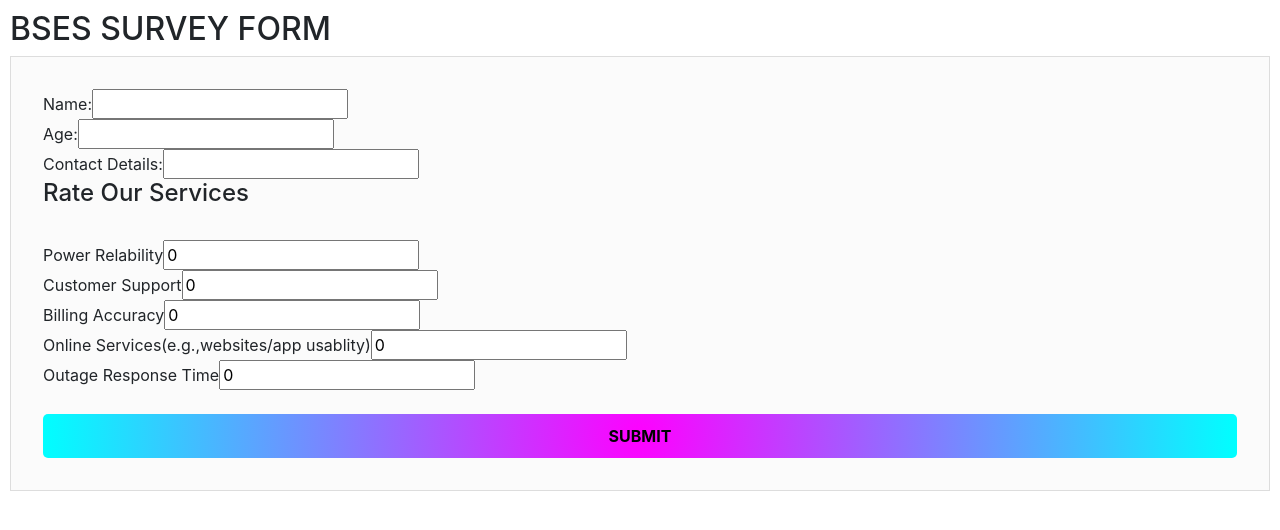
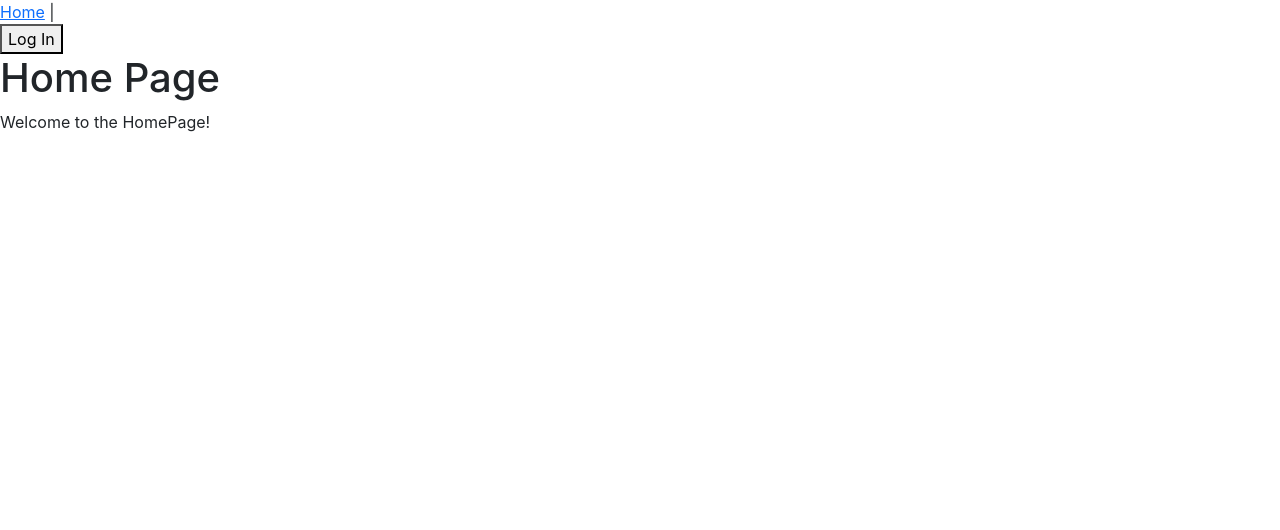
Before and after one commit to Aanshu4k/TrainingWork, a React (Create React App) app in the folder myapp/: page / in a window 1280 px wide. Shown: the top 530 px of the page. Built offline with nearby package versions, Linux system fonts and the light colour scheme.

Commit message:
new things learn params,conditionalRouting,Fragment,...

```diff
--- a/myapp/package.json
+++ b/myapp/package.json
@@ -10,7 +10,7 @@
     "react": "^18.2.0",
     "react-bootstrap": "^2.9.1",
     "react-dom": "^18.2.0",
-    "react-router-dom": "^6.19.0",
+    "react-router-dom": "^6.20.0",
     "react-scripts": "5.0.1",
     "web-vitals": "^2.1.4"
   },
--- a/myapp/src/App.js
+++ b/myapp/src/App.js
@@ -1,16 +1,28 @@
-
-import React from 'react';
-import Timer from './Components/UseRef.js';
-import TodoList from './Components/ToDoList.js';
-import { useState } from 'react';
-import BSESSurvey from './Components/BSESSurvey.js';
-function App() {
+import React, { useState } from 'react';
+import { BrowserRouter as Router, Routes, Route, Link, Navigate } from 'react-router-dom';
+import NormalComponent from './Components/NormalComponent';
+import PureComponent from './Components/PureComponent';
+import HomePage from './Components/HomePage';
+import AboutPage from './Components/AboutPage';
+const App = () => {
+  const [isLoggedIn, setIsLoggedIn] = useState(false);
   return (
-    <div>
-      <BSESSurvey />
-    </div>
+    <Router>
+      <div>
+        <nav>
+          <Link to="/">Home</Link> | {isLoggedIn && <Link to="/about">About</Link>}
+        </nav>
+        <button onClick={() => setIsLoggedIn(!isLoggedIn)}>
+          {isLoggedIn ? 'Log Out' : 'Log In'}
+        </button>
+        <Routes>
+          <Route path="/" element={<HomePage />} />
+          <Route path="/about" element={isLoggedIn ? <AboutPage /> : <Navigate to="/" />} />
+        </Routes>
+      </div>
+    </Router>
   );
-}
+};
 
 export default App;
 
@@ -37,7 +49,36 @@
 
 
 
+// const Home = () => <h2><button>Login</button></h2>;
+// const About = () => <h2>About</h2>;
+// const Contact = () => <h2>Contact</h2>;
+// const NotFound = () => <h2>404 Not Found</h2>;
 
+// let [isLoggedIn, setisLoggedIn] = useState(false);
+//   const handleChange = () => {
+//     setisLoggedIn(!isLoggedIn)
+//   }
+//   return (
+//     <Router>
+//       <nav>
+//         <ul>
+//           <li><Link to="/">Home</Link></li>
+//           {isLoggedIn && <li><Link to="/about">About</Link></li>}
+//           <li><Link to="/contact">Contact</Link></li>
+//           <li><b>Need About section?<br /></b><input type='radio' name='radio' onChange={handleChange} />Yes{" "}
+//             <input type='radio' name='radio' onChange={handleChange} />No<br />
+//           </li>
+//         </ul>
+//       </nav>
+
+//       <Routes>
+//         <Route path="/" element={<Home />} />
+//         <Route path="/about" element={<About />} />
+//         <Route path="/contact" element={<Contact />} />
+//         <Route path="*" element={<NotFound />} />
+//       </Routes>
+//     </Router>
+//   );
 
 {/* <MasterPage>
     //   {/* Children of MasterPage Component */}
--- /dev/null
+++ b/myapp/src/Components/AboutPage.jsx
@@ -0,0 +1,12 @@
+import React from "react";
+import { useParams } from "react-router-dom";
+const AboutPage = () => {
+    // let {id}=useParams();
+    return (
+        <div>
+            <h1>About Component</h1>
+            <p>Welcome to the About Page!</p>
+        </div>
+    );
+}
+export default AboutPage;
--- a/myapp/src/Components/BSESSurvey.js
+++ b/myapp/src/Components/BSESSurvey.js
@@ -1,7 +1,11 @@
-import { useState, useEffect } from 'react';
+import { useState, useEffect, useRef } from 'react';
 const BSESSurvey = () => {
     const [formData, setFormData] = useState({
         name: '', age: '', contact_det: '',
+    }, [])
+    const inputRef = useRef(null);
+    useEffect(() => {
+        inputRef.current.focus();
     }, [])
     const [rating, setRating] = useState({
         powerRel: 0,
@@ -10,34 +14,73 @@
         onlServ: 0,
         outResTime: 0,
     })
+    const [validation, setValidation] = useState({
+        name: { isValid: true, errorMessage: '' },
+        age: { isValid: true, errorMessage: '' },
+        contact_det: { isValid: true, errorMessage: '' }
+    })
     const handleInputChange = (e) => {
-        // const {name,value}=e.target;
-        // setFormData({...rating,[name]:value})
-        setFormData(e.target.value);
-        console.log(formData);
+        const { name, value } = e.target;
+        setFormData((prevData) => ({ ...prevData, [name]: value }));
+        validateInput(name,value)
+
     }
     const handleInputChange2 = (e) => {
         const { name, value } = e.target;
         setRating({ ...rating, [name]: value })
-        console.log(rating)
     }
-    const calculateAvg=()=>{
-        let result=0;
-        result=(rating.powerRel+rating.custSupp+rating.billAcc+rating.onlServ+rating.outResTime)/5;
-        alert()
+    const validateInput = (fieldName, value) => {
+        let isValid=true;
+        let errorMessage='';
+        switch(fieldName){
+            case 'name':
+                const nameRegex=/^[A-Za-z\s]{2,}$/;
+                isValid=nameRegex.test(value);
+                errorMessage=isValid?'':'Invalid Name';
+                break;
+            case 'age':
+                const ageRegex=/^\d+$/;
+                isValid=ageRegex.test(value);
+                errorMessage=isValid?'':'Invalid Age';
+                break;
+            default:
+                break;
+        }
+        setValidation((prevValidation) => (
+            {
+                ...prevValidation,
+                [fieldName]: { isValid, errorMessage }
+            }
+        ));
+    }
+    const calculateAvg = (e) => {
+        // e.preventDefault();
+        let result;
+        result = (parseFloat(rating.powerRel) + parseFloat(rating.custSupp) + parseFloat(rating.billAcc) + parseFloat(rating.onlServ) + parseFloat(rating.outResTime)) / 5;
+        alert(`Thank you for filling the Survey ${formData.name}. Average Rating= ${result}`)
     }
     return (
         <div style={{ padding: '10px' }}>
             <h2>BSES SURVEY FORM</h2>
-            <form style={{display:'flex',flexDirection:'column'}}>
+            <form style={{ display: 'flex', flexDirection: 'column', flexWrap: 'wrap' }}>
                 <div>
                     <label>Name: </label>
-                    <input type='text' value={formData.name} onChange={handleInputChange} /><br />
+                    <input ref={inputRef} type='text' name='name' value={formData.name} onChange={handleInputChange}
+                    style={{borderColor: validation.name.isValid?'green':'red'}}
+                    />{" "}
+                    {validation.name.isValid?null:
+                    <span style={{color:'red'}}>{validation.name.errorMessage}</span>}
+                    <br /><br />
                     <label>Age: </label>
-                    <input type='number' value={formData.age} onChange={handleInputChange} /><br/>
+                    <input type='number' name='age' value={formData.age} onChange={handleInputChange}
+                    style={{borderColor: validation.age.isValid?'green':'red'}}
+                    />
+                    {validation.age.isValid?null:
+                    <span style={{color:'red'}}>{validation.age.errorMessage}</span>}
+                    <br /><br />
                     <label>Contact Details: </label>
-                    <input type='number' value={formData.contact_det} onChange={handleInputChange} />
-                    {" "}
+                    <input type='number' name='contact_det' value={formData.contact_det} onChange={handleInputChange} />
+                    {" "}<br /><br />
                 </div>
 
                 <div>
@@ -52,8 +95,8 @@
                     <input type='number' name='onlServ' value={rating.onlServ} onChange={handleInputChange2} /><br />
                     <label>Outage Response Time</label>
                     <input type='number' name='outResTime' value={rating.outResTime} onChange={handleInputChange2} /><br />
-                </div><br/>
-                <button type='submit' >SUBMIT</button>
+                </div><br />
+                <button type='submit' onClick={calculateAvg}>SUBMIT</button>
             </form>
 
         </div>
--- /dev/null
+++ b/myapp/src/Components/HomePage.jsx
@@ -0,0 +1,18 @@
+import React from "react";
+import { useNavigate } from "react-router-dom";
+const HomePage = () => {
+    // const navigate=useNavigate();
+    // const goToAbout=(userId)=>{
+    //     navigate(`/about/${userId}`);
+    //     console.log(userId)
+    // }
+    return (
+        <div>
+            <h1>Home Page</h1>
+            <p>Welcome to the HomePage!</p>
+            {/* <button onClick={()=>goToAbout(1)}>Go to About User 1</button>
+            <button onClick={()=>goToAbout(2)}>Go to About User 2</button> */}
+        </div>
+    )
+}
+export default HomePage;
--- /dev/null
+++ b/myapp/src/Components/NormalComponent.jsx
@@ -0,0 +1,12 @@
+import React from 'react';
+class NormalComponent extends React.Component{
+    render(){
+        console.log('Normal Component has rendered')
+    return(
+        <div>
+            <h1>{this.props.title}</h1>
+        </div>
+    );
+    }
+}
+export default NormalComponent;
--- /dev/null
+++ b/myapp/src/Components/PureComponent.jsx
@@ -0,0 +1,28 @@
+import React from 'react';
+class PureComponent extends React.PureComponent{
+    render(){
+        console.log('Pure Component has rendered')
+    return(
+        <div>
+            <h1>{this.props.title}</h1>
+        </div>
+    );
+    }
+}
+export default PureComponent;
+
+
+// OR
+// import React, { useEffect, useState } from 'react';
+// const PureComponent = (props) => {
+//   useEffect(() => {
+//     console.log('Pure Component has rendered');
+//   }, []);
+
+//   return (
+//     <div>
+//       <h1>{props.title}</h1>
+//     </div>
+//   );
+// };
+// export default PureComponent;
```
Also changed, not shown: myapp/src/Components/Fragment.jsx (added, +9 -0 lines), myapp/src/Components/Stateless.js (added, +8 -0 lines), myapp/src/Components/UserProfile.js (added, +11 -0 lines), myapp/src/Components/HomePage1.js (renamed from myapp/src/Components/HomePage.js), 1 other file (tests, documents, lock files or other folders).
